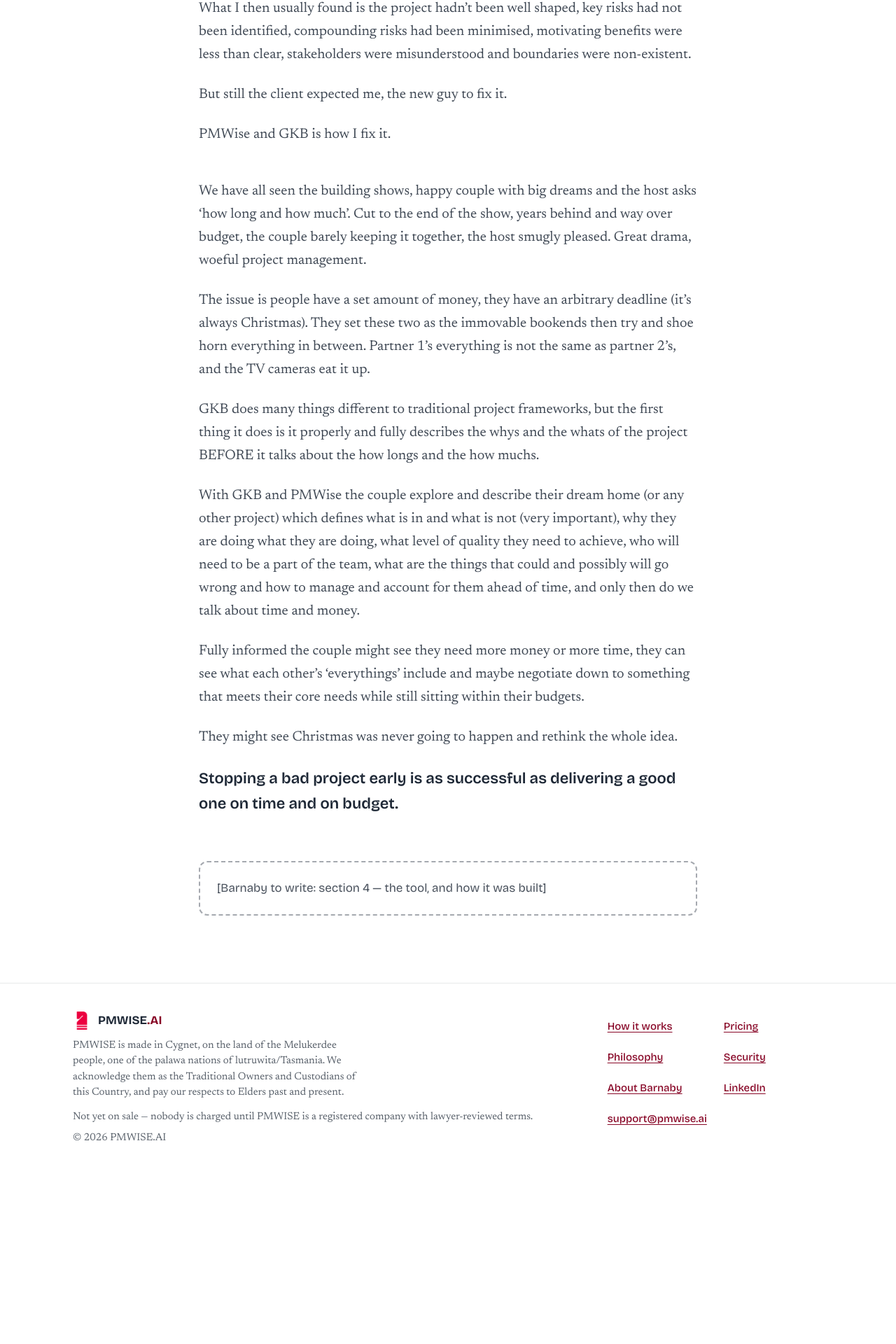
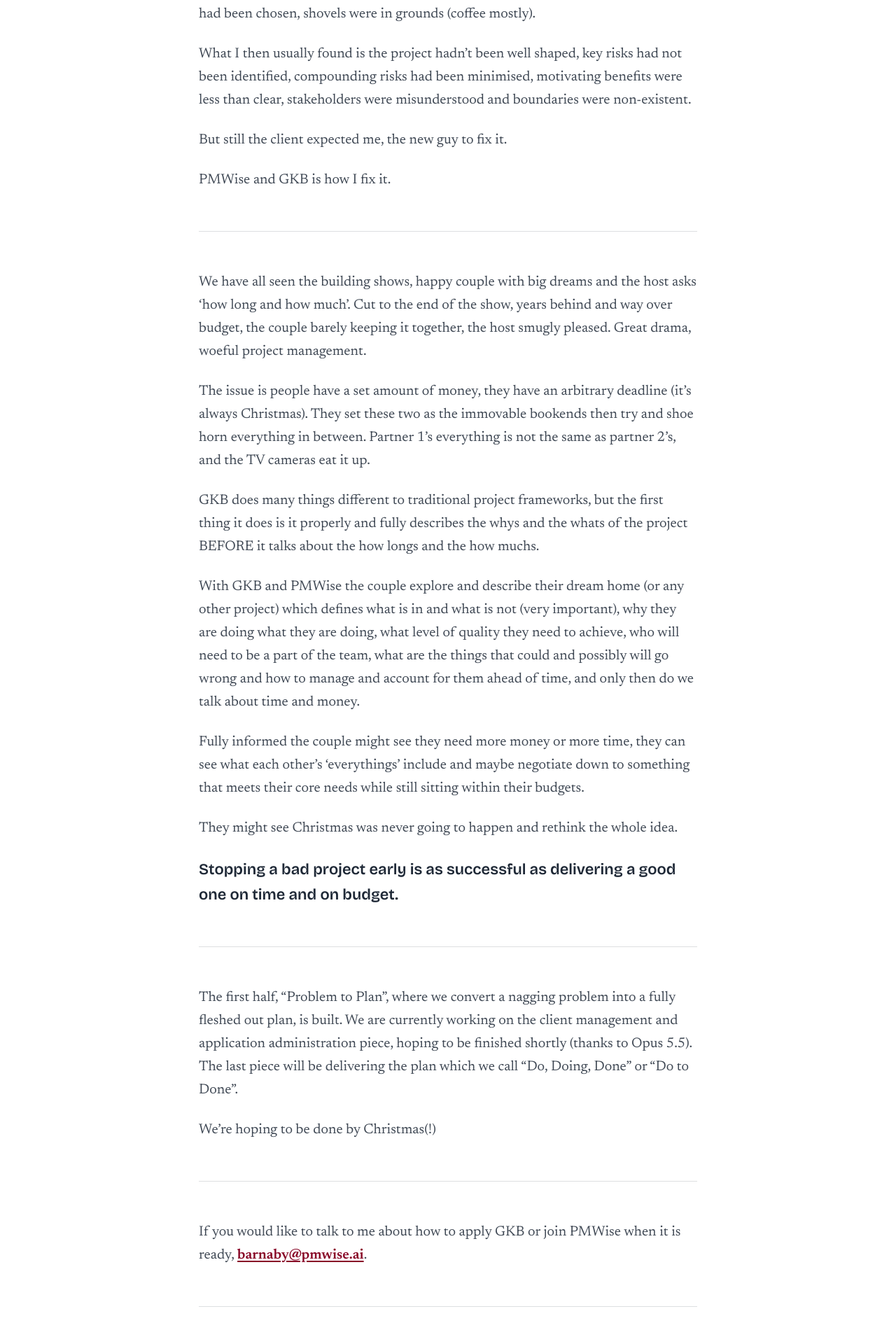
Before and after one commit to barnabyheaton/pmwise-landing, a Next.js app: page /about in a window 1280 px wide. Shown: the part 867-2787 px from the top of the page at 70% size. Before the commit the page ends 2545 px from the top, so only its background shows below. Built offline with nearby package versions, Linux system fonts and the light colour scheme.

Commit message:
About: add Barnaby's sections 5 and 6, keep Acknowledgement of Country
Co-Authored-By: Claude Opus 5.5 <noreply@anthropic.com>
Claude-Session: https://claude.ai/code/session_01DgV7cdkJUxrwohVeVcccb6

```diff
--- a/app/about/page.jsx
+++ b/app/about/page.jsx
@@ -5,9 +5,8 @@ export const metadata = {
   title: 'About — PMWISE.AI',
 }
 
-// Barnaby's words, verbatim (25 Sep 2026). Do not smooth, split or "improve" them —
-// see CLAUDE.md, "Website copy is Barnaby's words". The rest of this page is written with
-// him, starting from here.
+// Every word a visitor reads on this page is Barnaby's (25–26 Sep 2026), typos aside.
+// Do not smooth, split or "improve" it — see CLAUDE.md, "Website copy is Barnaby's words".
 
 export default function AboutPage() {
   return (
@@ -26,7 +25,8 @@ export default function AboutPage() {
 
           {/* Section 2 — Barnaby's words, 26 Sep 2026. Typos only fixed ("teh", "of the rails",
               closing quote); "not" added, confirmed by him. */}
-          <div className="mt-12 space-y-6 text-[20px] leading-[1.65] text-brand-dark/85">
+          <hr className="my-14 border-brand-dark/15" />
+          <div className="space-y-6 text-[20px] leading-[1.65] text-brand-dark/85">
             <p>
               When I was first exposed to organised project management 20 years ago, I took to it
               like a duck to water, because I had effectively been managing projects all my life. I
@@ -55,7 +55,8 @@ export default function AboutPage() {
 
           {/* Section 3 — Barnaby's words, 26 Sep 2026. Typos fixed; second "The issue is" cut
               and the closing line replaced, both at his instruction. */}
-          <div className="mt-12 space-y-6 text-[20px] leading-[1.65] text-brand-dark/85">
+          <hr className="my-14 border-brand-dark/15" />
+          <div className="space-y-6 text-[20px] leading-[1.65] text-brand-dark/85">
             <p>
               We have all seen the building shows, happy couple with big dreams and the host asks
               &lsquo;how long and how much&rsquo;. Cut to the end of the show, years behind and way
@@ -93,8 +94,39 @@ export default function AboutPage() {
             </p>
           </div>
 
-          <p className="mt-16 rounded-xl border-2 border-dashed border-brand-dark/40 p-6 font-display text-[17px] text-brand-dark/80">
-            [Barnaby to write: section 4 — the tool, and how it was built]
+          {/* Section 5 — Barnaby's words, 26 Sep 2026. Commas added around the "Problem to
+              Plan" clause so it parses. The "how it's built" link waits for that page to exist. */}
+          <hr className="my-14 border-brand-dark/15" />
+          <div className="space-y-6 text-[20px] leading-[1.65] text-brand-dark/85">
+            <p>
+              The first half, &ldquo;Problem to Plan&rdquo;, where we convert a nagging problem into
+              a fully fleshed out plan, is built. We are currently working on the client management
+              and application administration piece, hoping to be finished shortly (thanks to Opus
+              5.5). The last piece will be delivering the plan which we call &ldquo;Do, Doing,
+              Done&rdquo; or &ldquo;Do to Done&rdquo;.
+            </p>
+            <p>We&rsquo;re hoping to be done by Christmas(!)</p>
+          </div>
+
+          {/* Section 6 — Barnaby's words, 26 Sep 2026. Comma added before the address. */}
+          <hr className="my-14 border-brand-dark/15" />
+          <p className="text-[20px] leading-[1.65] text-brand-dark/85">
+            If you would like to talk to me about how to apply GKB or join PMWise when it is ready,{' '}
+            <a
+              href="mailto:barnaby@pmwise.ai?subject=About%20PMWise"
+              className="font-semibold text-brand-700 underline underline-offset-[3px] hover:text-brand-800"
+            >
+              barnaby@pmwise.ai
+            </a>
+            .
+          </p>
+
+          {/* Acknowledgement of Country — kept at his instruction (26 Sep 2026). */}
+          <hr className="my-14 border-brand-dark/15" />
+          <p className="text-[17px] leading-[1.6] text-brand-dark/80">
+            PMWISE is made in Cygnet, in the Huon Valley, on the land of the Melukerdee people, one
+            of the palawa nations of lutruwita/Tasmania. I acknowledge them as the Traditional
+            Owners and Custodians of this Country, and pay my respects to Elders past and present.
           </p>
         </section>
       </main>
```
